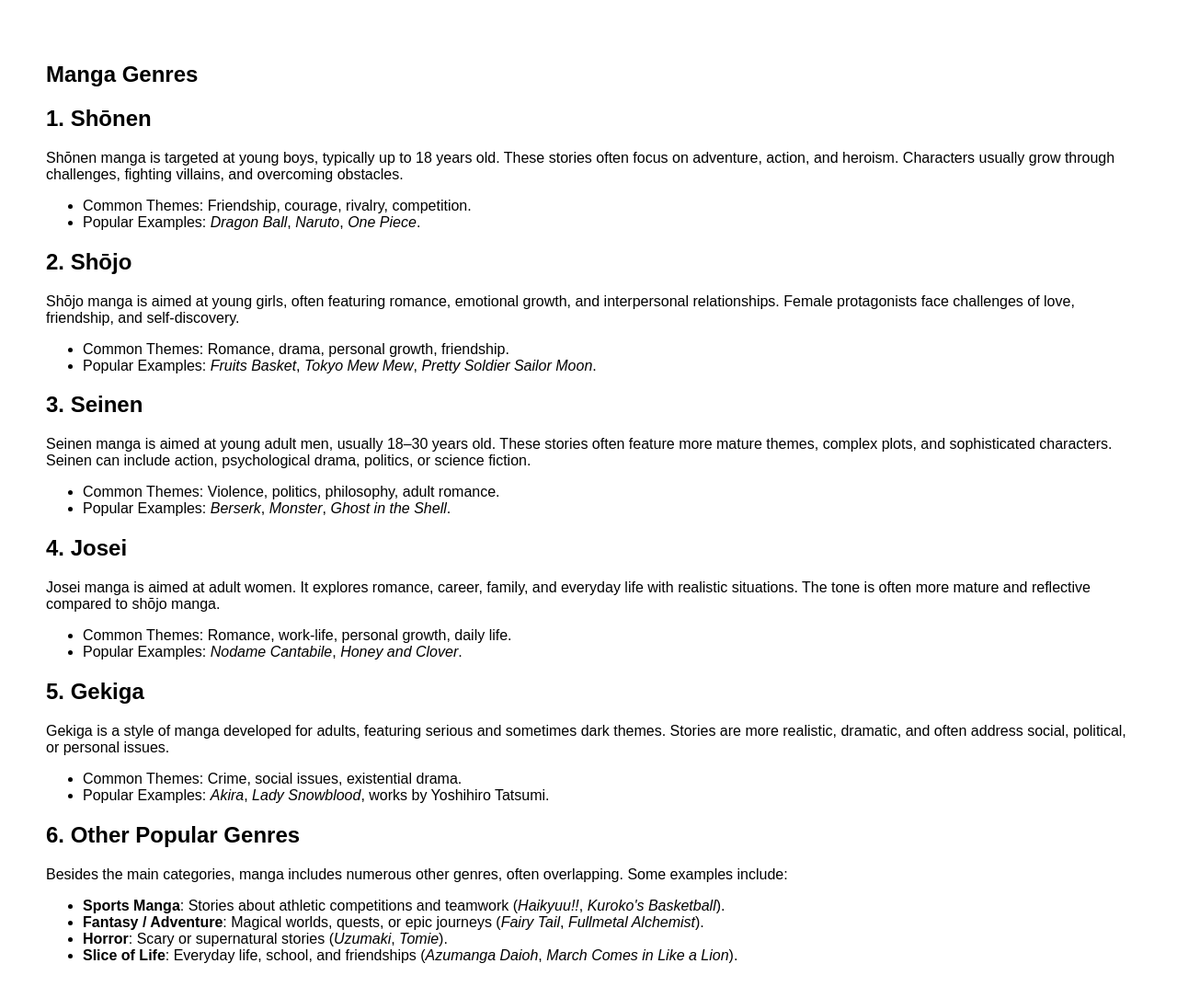
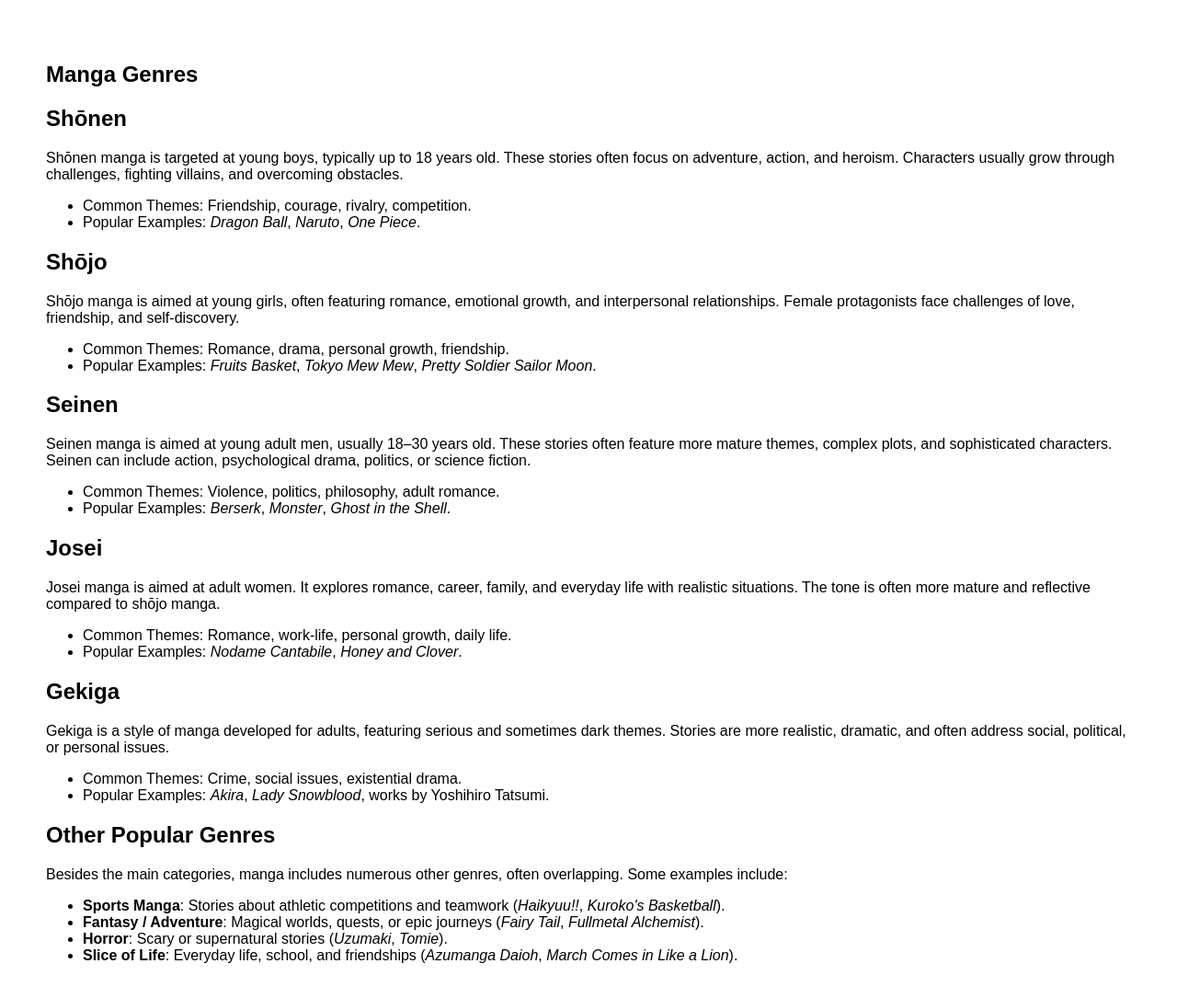
Before and after one commit to kamenjack/manga, a website: page genres.html in a window 1280 px wide. Shown: the part 49-1134 px from the top of the page at 92% size. Drawn offline with Linux system fonts and the light colour scheme.

```diff
--- a/genres.html
+++ b/genres.html
@@ -19,7 +19,7 @@
 <section id="genres">
   <h1>Manga Genres</h1>
 
-  <h2>1. Shōnen</h2>
+  <h2>Shōnen</h2>
   <p>
     Shōnen manga is targeted at young boys, typically up to 18 years old.
     These stories often focus on adventure, action, and heroism. Characters usually grow through challenges, fighting villains, and overcoming obstacles.
@@ -29,7 +29,7 @@
     <li>Popular Examples: <em>Dragon Ball</em>, <em>Naruto</em>, <em>One Piece</em>.</li>
   </ul>
 
-  <h2>2. Shōjo</h2>
+  <h2>Shōjo</h2>
   <p>
     Shōjo manga is aimed at young girls, often featuring romance, emotional growth, and interpersonal relationships.
     Female protagonists face challenges of love, friendship, and self-discovery.
@@ -39,7 +39,7 @@
     <li>Popular Examples: <em>Fruits Basket</em>, <em>Tokyo Mew Mew</em>, <em>Pretty Soldier Sailor Moon</em>.</li>
   </ul>
 
-  <h2>3. Seinen</h2>
+  <h2>Seinen</h2>
   <p>
     Seinen manga is aimed at young adult men, usually 18–30 years old. These stories often feature more mature themes, complex plots, and sophisticated characters. Seinen can include action, psychological drama, politics, or science fiction.
   </p>
@@ -48,7 +48,7 @@
     <li>Popular Examples: <em>Berserk</em>, <em>Monster</em>, <em>Ghost in the Shell</em>.</li>
   </ul>
 
-  <h2>4. Josei</h2>
+  <h2>Josei</h2>
   <p>
     Josei manga is aimed at adult women. It explores romance, career, family, and everyday life with realistic situations. The tone is often more mature and reflective compared to shōjo manga.
   </p>
@@ -57,7 +57,7 @@
     <li>Popular Examples: <em>Nodame Cantabile</em>, <em>Honey and Clover</em>.</li>
   </ul>
 
-  <h2>5. Gekiga</h2>
+  <h2>Gekiga</h2>
   <p>
     Gekiga is a style of manga developed for adults, featuring serious and sometimes dark themes. Stories are more realistic, dramatic, and often address social, political, or personal issues.
   </p>
@@ -66,7 +66,7 @@
     <li>Popular Examples: <em>Akira</em>, <em>Lady Snowblood</em>, works by Yoshihiro Tatsumi.</li>
   </ul>
 
-  <h2>6. Other Popular Genres</h2>
+  <h2>Other Popular Genres</h2>
   <p>
     Besides the main categories, manga includes numerous other genres, often overlapping. Some examples include:
   </p>
@@ -80,4 +80,5 @@
 </section>
 
 </body>
+
 </html>
```
